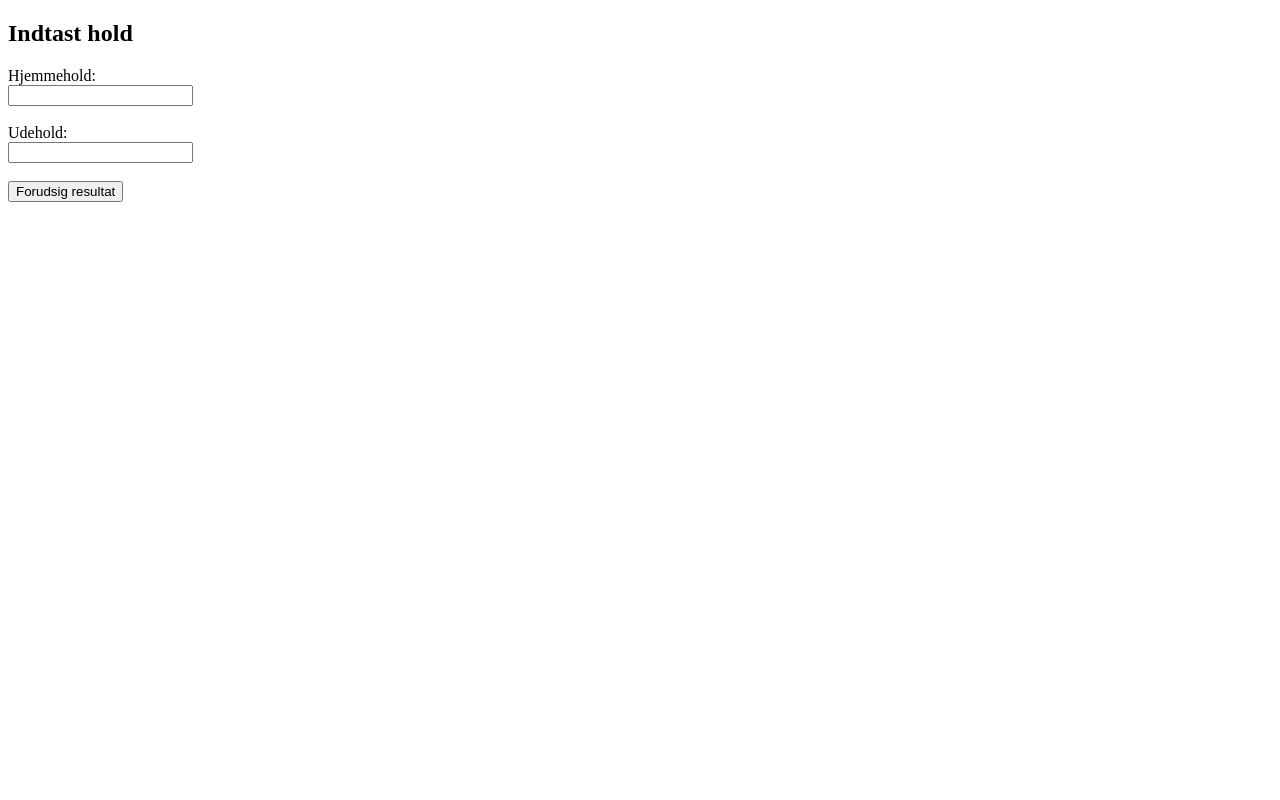
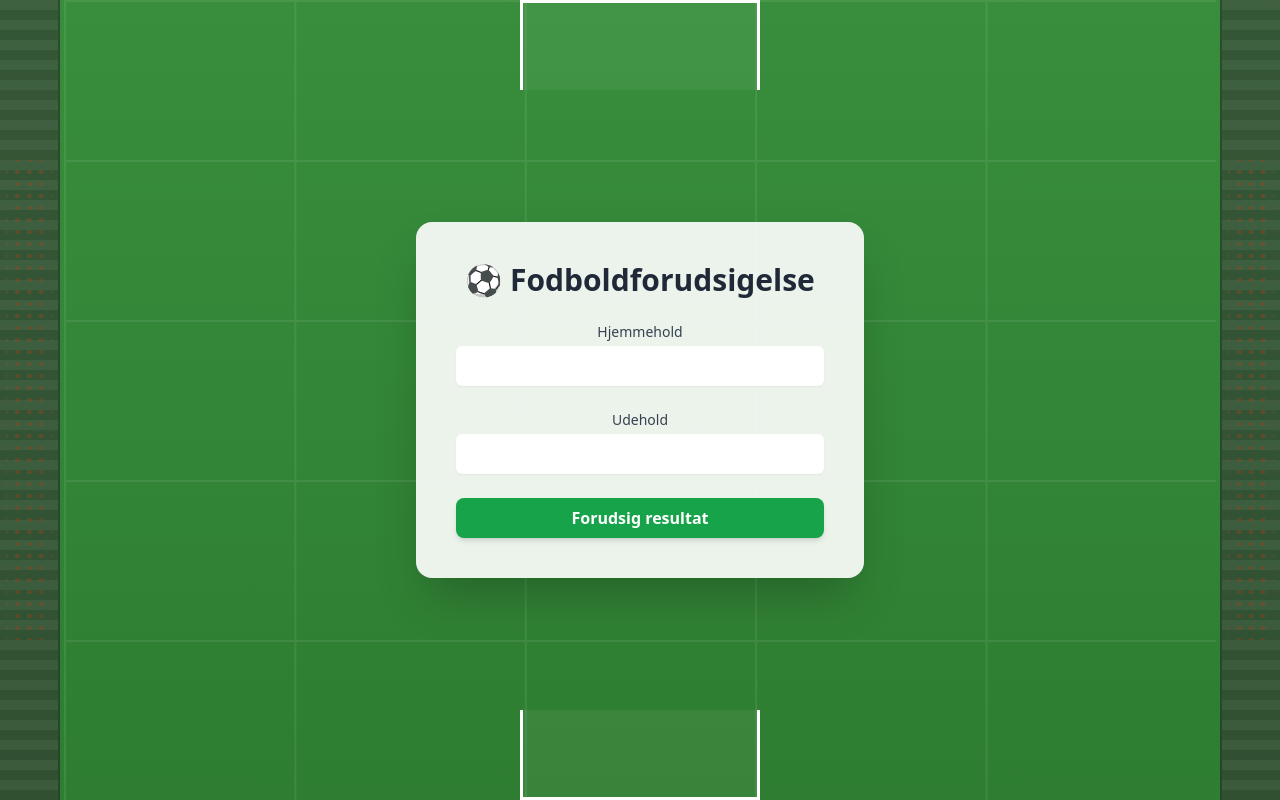
Before and after one commit to OliverLyksted/Footballprediction, a Flask app: page / in a window 1280 px wide. Run offline with Flask 3, Linux system fonts and the light colour scheme; parts of the project's set-up code (start-up, migrations or seed data) failed here and were passed over; some libraries are stand-ins or nearby versions.

Commit message:
style html page

```diff
--- a/Templates/index.html
+++ b/Templates/index.html
@@ -1,18 +1,146 @@
-<!-- templates/index.html -->
 <!DOCTYPE html>
-<html>
+<html lang="da">
 <head>
+    <meta charset="UTF-8">
     <title>Fodboldforudsigelse</title>
+    <script src="https://cdn.tailwindcss.com"></script>
+    <style>
+        body {
+            background: linear-gradient(to bottom, #388e3c 0%, #2e7d32 100%);
+            position: relative;
+            overflow: hidden;
+        }
+
+
+        .field-lines {
+            position: absolute;
+            top: 0;
+            left: 50%;
+            transform: translateX(-50%);
+            width: 90%;
+            height: 100%;
+            background-image:
+                linear-gradient(white 2px, transparent 2px),
+                linear-gradient(to right, white 2px, transparent 2px);
+            background-size: 100% 20%, 20% 100%;
+            background-repeat: repeat;
+            opacity: 0.08;
+        }
+
+        .center-circle {
+            position: absolute;
+            top: 50%;
+            left: 50%;
+            transform: translate(-50%, -50%);
+            border: 2px solid white;
+            border-radius: 50%;
+            width: 120px;
+            height: 120px;
+            opacity: 0.08;
+        }
+
+        .goal {
+    position: absolute;
+    left: 50%;
+    transform: translateX(-50%);
+    width: 240px;          /* Øget fra 160px til 240px */
+    height: 90px;          /* Øget fra 60px til 90px */
+    border: 3px solid white;
+    border-top: none;
+    background: rgba(255, 255, 255, 0.05);
+    z-index: 1;
+}
+
+.goal.top {
+    top: 0;
+    border-bottom: none;
+    border-top: 3px solid white;
+}
+
+.goal.bottom {
+    bottom: 0;
+    border-top: none;
+    border-bottom: 3px solid white;
+        }
+        .stands {
+    position: absolute;
+    top: 0;
+    height: 100%;
+    width: 60px;
+    background: repeating-linear-gradient(
+        to bottom,
+        #444 0px,
+        #444 10px,
+        #333 10px,
+        #333 20px
+    );
+    z-index: 0;
+    opacity: 0.6;
+}
+
+.stands.left {
+    left: 0;
+    border-right: 2px solid #222;
+}
+
+.stands.right {
+    right: 0;
+    border-left: 2px solid #222;
+}
+.stands::after {
+    content: "";
+    position: absolute;
+    top: 20%;
+    left: 10%;
+    width: 80%;
+    height: 60%;
+    background-image: radial-gradient(circle, red 2px, transparent 2px),
+                      radial-gradient(circle, yellow 2px, transparent 2px),
+                      radial-gradient(circle, blue 2px, transparent 2px);
+    background-size: 12px 12px;
+    background-position: center;
+    background-repeat: repeat;
+    opacity: 0.4;
+}
+
+
+    </style>
 </head>
-<body>
-    <h2>Indtast hold</h2>
-    <form action="/predict" method="post">
-        <label for="Hometeam">Hjemmehold:</label><br>
-        <input type="text" id="Hometeam" name="Hometeam"><br><br>
-        <label for="Awayteam">Udehold:</label><br>
-        <input type="text" id="Awayteam" name="Awayteam"><br><br>
-        <input type="submit" value="Forudsig resultat">
-    </form>
-    <h3>{{ prediction_text }}</h3>
+<body class="min-h-screen flex items-center justify-center font-sans relative text-white">
+    <!-- Banedesign -->
+    <div class="field-lines"></div>
+    <div class="center-circle"></div>
+    <div class="goal top"></div>
+    <div class="goal bottom"></div>
+    <div class="stands left"></div>
+<div class="stands right"></div>
+
+
+    <!-- Formularkort -->
+    <div class="bg-white bg-opacity-90 text-gray-800 rounded-2xl shadow-2xl p-10 w-full max-w-md text-center z-10">
+        <h1 class="text-3xl font-bold mb-6">⚽ Fodboldforudsigelse</h1>
+        <form action="/predict" method="post" class="space-y-6">
+            <div>
+                <label for="Hometeam" class="block text-sm font-medium text-gray-700">Hjemmehold</label>
+                <input type="text" id="Hometeam" name="Hometeam" required
+                       class="mt-1 block w-full rounded-md border-gray-300 shadow-sm focus:ring-green-500 focus:border-green-500 p-2">
+            </div>
+            <div>
+                <label for="Awayteam" class="block text-sm font-medium text-gray-700">Udehold</label>
+                <input type="text" id="Awayteam" name="Awayteam" required
+                       class="mt-1 block w-full rounded-md border-gray-300 shadow-sm focus:ring-green-500 focus:border-green-500 p-2">
+            </div>
+            <button type="submit"
+                    class="w-full bg-green-600 hover:bg-green-700 text-white font-semibold py-2 px-4 rounded-lg shadow-md transition">
+                Forudsig resultat
+            </button>
+        </form>
+
+        {% if prediction_text %}
+            <div class="mt-8 p-4 bg-green-100 rounded-lg shadow text-green-800 text-lg font-medium">
+                🔮 {{ prediction_text }}
+            </div>
+        {% endif %}
+    </div>
 </body>
 </html>
```
